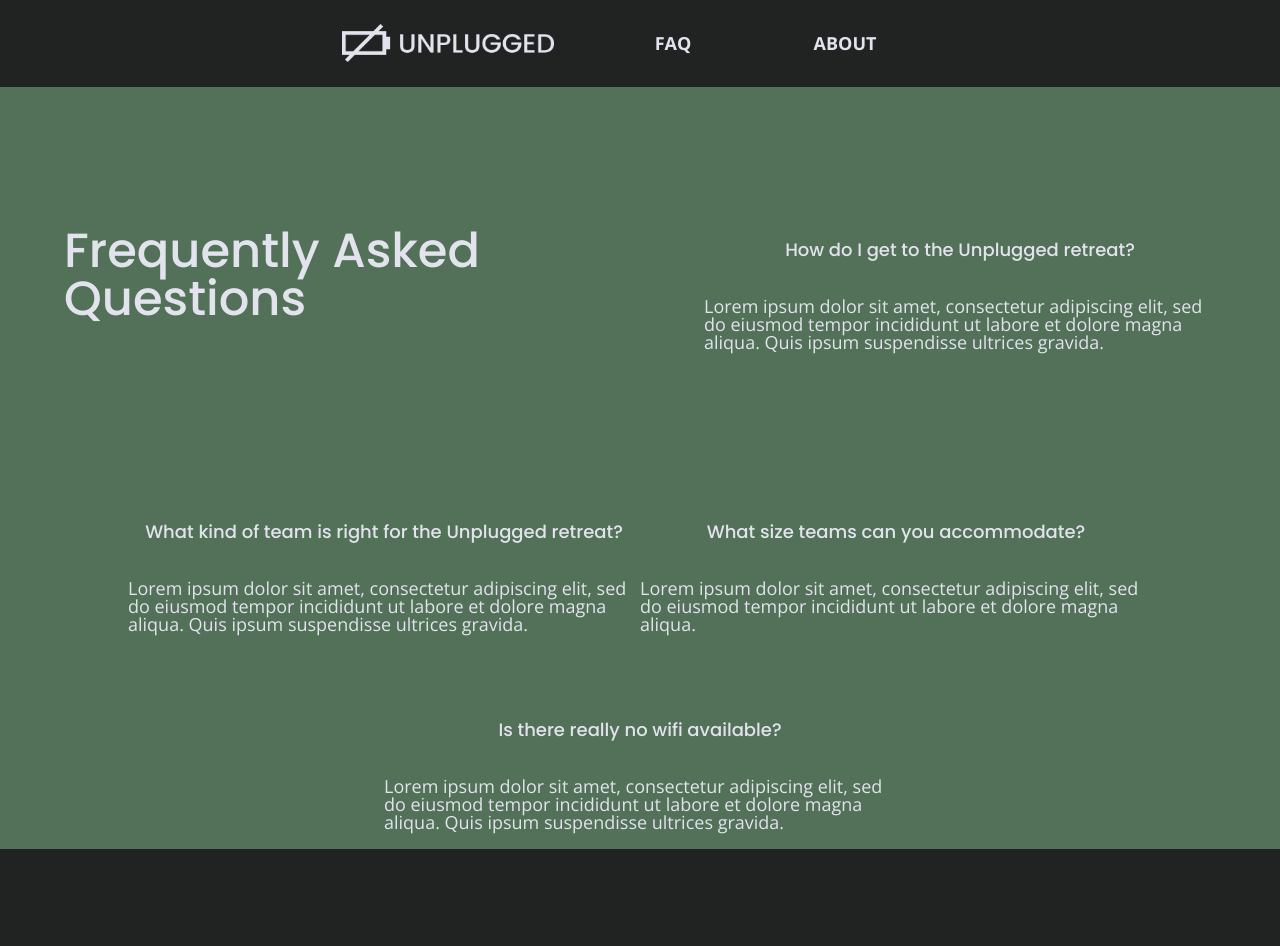
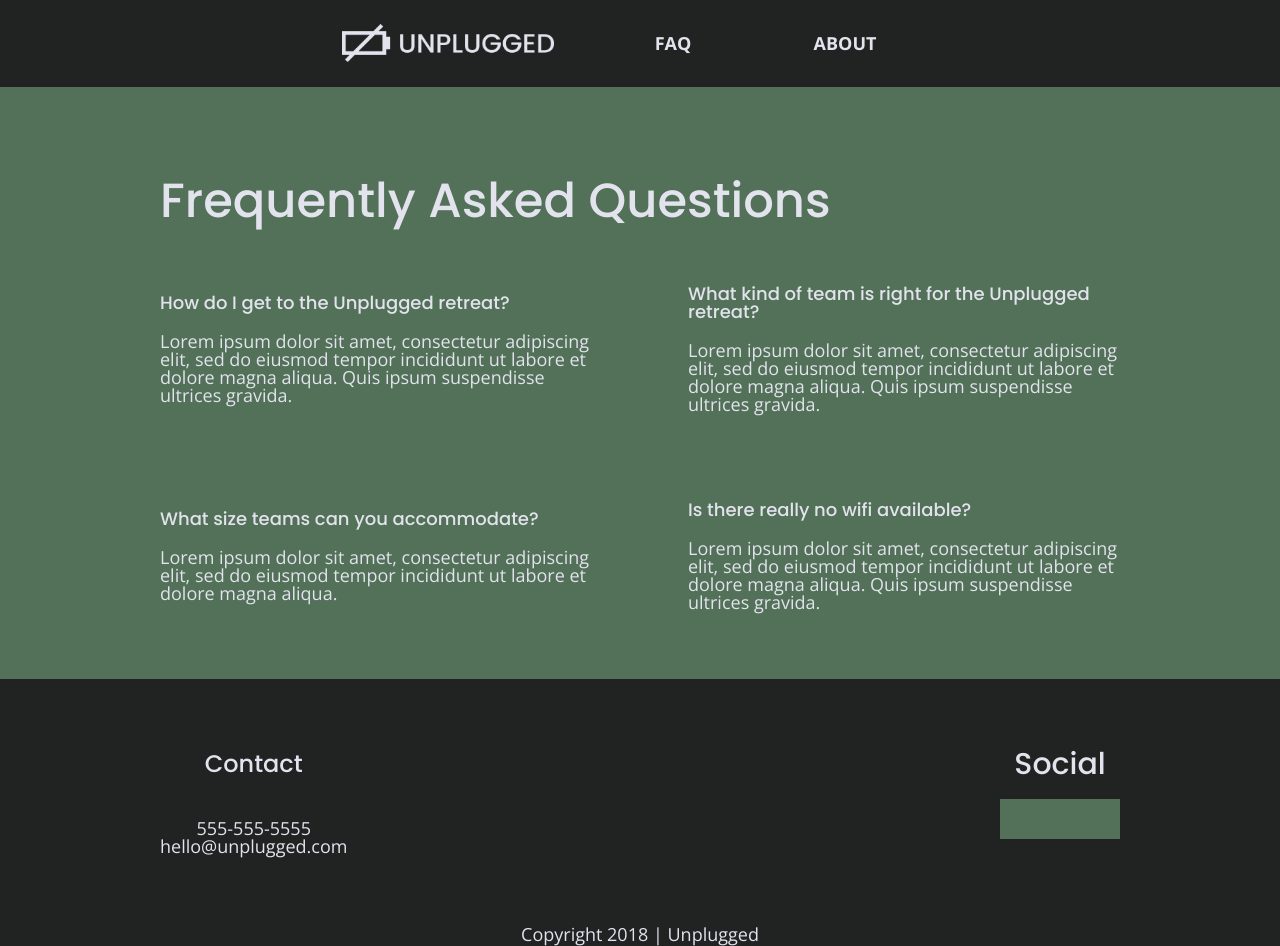
Before and after one commit to JOSIK95/unplugged, a website: page html5-boilerplate_v8.0.0/faq/index.html in a window 1280 px wide. Shown: the top 946 px of the page. Drawn offline with nearby package versions, Linux system fonts and the light colour scheme; files that its build step writes are made by us from their sources; files whose address does not match are found by name.

Commit message:
adding icons

```diff
--- a/html5-boilerplate_v8.0.0/css/main.css
+++ b/html5-boilerplate_v8.0.0/css/main.css
@@ -139,6 +139,15 @@ figure{
 font-size: 3.75em;
 margin-bottom: 40px;
 }
+.social-icons i{
+  font-size: 1.3125em;
+  background-color: #527158;
+  width: 40px;
+  height: 40px;
+  display: flex;
+  justify-content: center;
+  align-items: center;
+  }
 
 /*-----------------BASE HEADER - FOOTER STYLES---------------------------*/
 .content-wrapper{
@@ -200,38 +209,45 @@ header nav ul{
 
 
 /*footer styles*/
-
-footer{
+footer {
+  text-align: center;
   flex-direction: column;
- text-align: center;
 }
 
-footer p{
+footer p {
   margin: 0;
-
 }
 
-footer .content-wrapper{
-  width: 55%
+footer .content-wrapper {
+  width: 55%;
   margin: 50px 0;
 }
-footer .contact{
+
+footer .contact {
   margin-bottom: 50px;
 }
-footer .social{
+
+footer .social-icons {
   display: flex;
   justify-content: space-around;
   align-items: center;
-
 }
 
-.social .social-icons{
+footer .social-icons p {
+  background-color: #527158;
+  border-radius: 50%;
+  width: 40px;
+  height: 40px;
   display: flex;
   justify-content: center;
   align-items: center;
 }
 
-footer .copyright{
+footer .social-icons p i {
+  font-size: 1.3125em;
+}
+
+footer .copyright {
   margin: 20px 0;
 }
 
@@ -257,7 +273,7 @@ footer .copyright{
 }
 
 .form h3{
-padding: 20px 0;
+padding-bottom: 20px;
 }
 
 
@@ -371,30 +387,42 @@ ABOUT PAGE
   top: 0;
   left: 0;
 }
+
+
 /*====================================================================================
 FAQ PAGE
 =====================================================================================*/
 
-.faq{
+.faq {
+  background-color: #527158;
   display: flex;
   justify-content: center;
   align-items: center;
   flex-flow: row wrap;
-  background-color: #527158;
 }
 
-.faq-content{
+.faq .content-wrapper {
+  margin: 50px 0 0 0;
   display: flex;
   justify-content: center;
   align-items: center;
   flex-flow: row wrap;
-  margin: 50px 0 0 0;
 }
-.faq h2{
-  margin-bottom: 30px;
+
+.faq h2 {
+  margin-bottom: 40px;
   line-height: 1;
 }
-.faq-content h4{
+
+.faq-content {
+  margin-bottom: 50px;
+}
+
+.faq-content {
+  margin-bottom: 50px;
+}
+
+.faq-content h4 {
   line-height: 1.333;
 }
 /* ==========================================================================
@@ -497,7 +525,7 @@ input[type=button] {
   background-color: #2a423a;
   font-family: 'Poppins', Helvetica, Arial, sans-serif;
   font-weight: 500;
-  font-size: 1.125em;
+  font-size: 1em;
   color: #e2e3ed;
   border: none;
   text-align: center;
@@ -643,85 +671,102 @@ footer .contact h4{
 about page tablet
 ==================================================================================*/
 
-.mission-content{
+.mission-content {
   display: flex;
   justify-content: space-between;
   align-items: center;
   padding-top: 20px;
 }
-.mission-content p{
+
+.mission-content p {
   width: 45%;
 }
-.contact-section .content-wrapper h2{
-  width: 78%;
+
+.map figure {
+  padding-bottom: 45.5%;
 }
-.contact-content{
+
+.contact-section .content-wrapper h2 {
+  width: 80%;
+}
+
+.contact-content {
   display: flex;
   justify-content: space-between;
   align-items: flex-start;
 }
-.maps figure{
-padding-bottom: 75%;
+
+.contact-content h4 {
+  font-size: 1.5em;
 }
+
 /*===================================================================================
 faq page tablet
 ====================================================================================*/
-header{
-  padding: 15px 0;
-}
-.faq .content-wrapper{
+.faq .content-wrapper {
   justify-content: space-between;
 }
-  .faq-content{
-    flex-basis: 40%;
+
+.faq-content {
+  flex-basis: 45%;
 }
-  .faq h2{
-    width:100%;
+
+.faq h2 {
+  width: 100%;
 }
-  .faq h4, .faq p{
-    line-height: 15.75px;
-    font-size:.0875em;
+
+.faq h4,
+.faq p {
+    font-size: .875em;
+    line-height: 1.125;
 }
 }
 
 @media only screen and (min-width: 1200px){
 /*-------desktop styles---------*/
 
-.content-wrapper{
+header {
+  padding: 15px 0;
+}
+
+.content-wrapper {
   max-width: 960px;
 }
-h1{
-font-size: 3.75em;
-}
-h2{
+
+h2 {
   font-size: 2.25em;
 }
-h3,h4{
+
+h3,
+h4 {
     font-size: 1.875em;
 }
-p{
-line-height: 24px;
+
+p {
     font-size: 1.125em;
+    line-height: 1.333;
 }
 /*-------hero area-----------*/
 .hero-area h1{
-  width: 70%;
+  width: 80%;
   font-size: 3.75em;
 }
-aside .content-wrapper{
+aside .content-wrapper {
   justify-content: space-around;
 }
+
 aside .content-wrapper .form-description,
-aside .content-wrapper .form{
+aside .content-wrapper .form {
   width: 30%;
 }
+
 .form-description p {
   font-size: 1.125em;
 }
 
 /*-------features------------*/
 .features article{
-  flex-basis: 30%;
+  flex-basis: 33%;
 }
 .features h2{
   width: 90%;
@@ -767,6 +812,9 @@ about page desktop
 .maps figure{
   padding-bottom: 56.25%;
 }
+.contact-content address{
+  margin: 20px 0px;
+}
 
 /*=============================================================================
 faq page desktop
@@ -778,6 +826,12 @@ faq page desktop
 .faq h4, .faq p{
   font-size: 1.125em;
   line-height: 1;
+}
+.faq .content-wrapper{
+  width: 100%;
+}
+.faq-content{
+  justify-content: flex-start;
 }
 }
 @media print,
--- a/html5-boilerplate_v8.0.0/faq/index.html
+++ b/html5-boilerplate_v8.0.0/faq/index.html
@@ -44,30 +44,27 @@
 
   <main>
     <!--FAQ SECTION-->
-<section class="faq">
+
+    <main class="faq">
       <div class="content-wrapper">
         <h2>Frequently Asked Questions</h2>
-  </div>
         <div class="faq-content">
           <h4>How do I get to the Unplugged retreat?</h4>
-    <p>Lorem ipsum dolor sit amet, consectetur adipiscing elit, sed do eiusmod tempor incididunt ut labore et dolore magna aliqua. Quis ipsum suspendisse ultrices gravida.
-    </p>
+          <p>Lorem ipsum dolor sit amet, consectetur adipiscing elit, sed do eiusmod tempor incididunt ut labore et dolore magna aliqua. Quis ipsum suspendisse ultrices gravida.</p>
         </div>
         <div class="faq-content">
           <h4>What kind of team is right for the Unplugged retreat?</h4>
-    <p>Lorem ipsum dolor sit amet, consectetur adipiscing elit, sed do eiusmod tempor incididunt ut labore et dolore magna aliqua. Quis ipsum suspendisse ultrices gravida.
-    </p>
+          <p>Lorem ipsum dolor sit amet, consectetur adipiscing elit, sed do eiusmod tempor incididunt ut labore et dolore magna aliqua. Quis ipsum suspendisse ultrices gravida.</p>
         </div>
         <div class="faq-content">
           <h4>What size teams can you accommodate?</h4>
-    <p>Lorem ipsum dolor sit amet, consectetur adipiscing elit, sed do eiusmod tempor incididunt ut labore et dolore magna aliqua.
-    </p>
+          <p>Lorem ipsum dolor sit amet, consectetur adipiscing elit, sed do eiusmod tempor incididunt ut labore et dolore magna aliqua.</p>
         </div>
         <div class="faq-content">
           <h4>Is there really no wifi available?</h4>
-    <p>Lorem ipsum dolor sit amet, consectetur adipiscing elit, sed do eiusmod tempor incididunt ut labore et dolore magna aliqua. Quis ipsum suspendisse ultrices gravida.</p>
+          <p>Lorem ipsum dolor sit amet, consectetur adipiscing elit, sed do eiusmod tempor incididunt ut labore et dolore magna aliqua. Quis ipsum suspendisse ultrices gravida. </p>
         </div>
-</section>
+      </div>
       </main>
 
   <!--FOOTER SECTION-->
@@ -87,13 +84,13 @@
           <h4>Social</h4>
           <div class="social-icons">
             <p>
-              <a href="https://www.facebook.com/Skillcrush/" target="_blank"></a>
+              <a href="https://www.facebook.com/Skillcrush/" target="_blank"><i class="fa-brands fa-facebook"></i></a>
             </p>
             <p>
-              <a href="https://twitter.com/Skillcrush" target="_blank"></a>
+              <a href="https://twitter.com/Skillcrush" target="_blank"><i class="fa-brands fa-twitter"></i></a>
             </p>
             <p>
-              <a href="https://www.instagram.com/skillcrush/" target="_blank"></a>
+              <a href="https://www.instagram.com/skillcrush/" target="_blank"><i class="fa-brands fa-instagram"></i></a>
             </p>
           </div>
         </div>
```
Also changed, not shown: html5-boilerplate_v8.0.0/about/index.html (+6 -4 lines), html5-boilerplate_v8.0.0/index.html (+3 -3 lines). Lines whose indentation alone changed are shown as unchanged.
